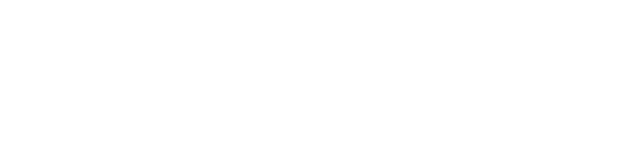
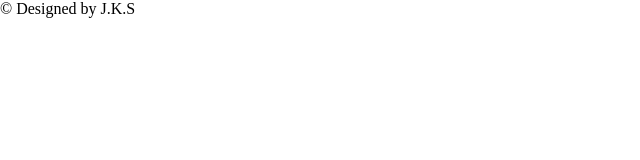
Before and after one commit to JKS46/boiler-plate, a plain HTML site: page index.html in a window 1280 px wide. Shown: the whole page, without its empty margins (0-640 px from the left). Drawn offline with Linux system fonts and the light colour scheme.

Commit message:
added design n body

```diff
--- a/index.html
+++ b/index.html
@@ -16,7 +16,9 @@
 
     </main>
     <footer>
-
+        <div>
+            © Designed by J.K.S
+        </div>
     </footer>
 </body>
 </html>
--- a/style.css
+++ b/style.css
@@ -1,3 +1,7 @@
 *{
 
 }
+body{
+    padding: 0;
+    margin: 0;
+}
```
